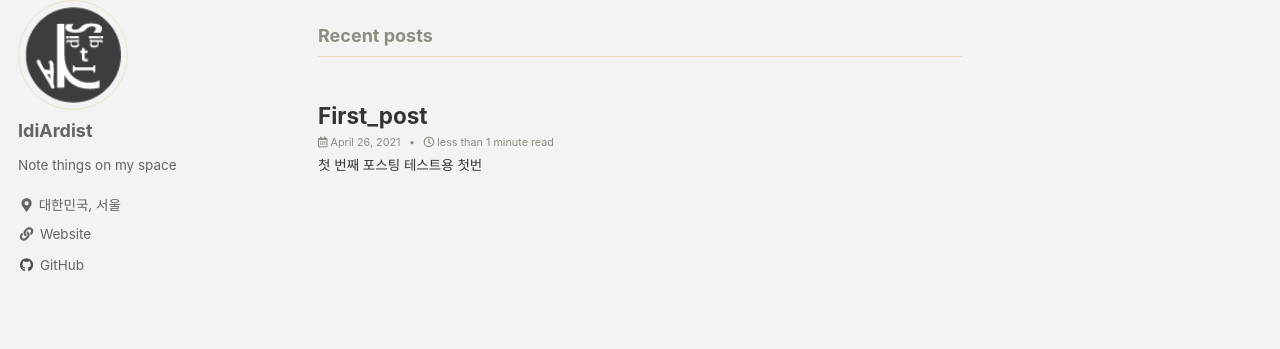
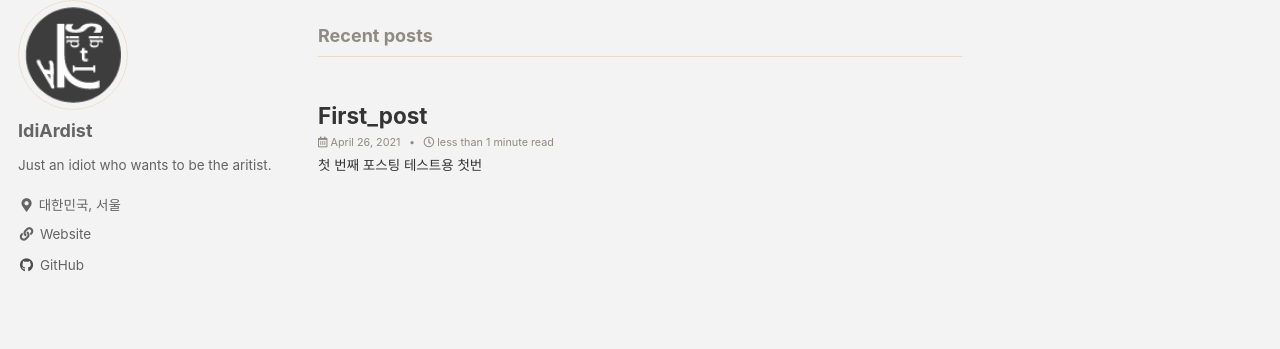
Before and after one commit to peterjhpark1205/peterjhpark1205.github.io, a Jekyll site: the page built from index.html, in a window 1280 px wide. Shown: the part 91-440 px from the top of the page. Built offline with Jekyll 4.4.1, drawn with Linux system fonts in a browser that asks for light colours; cached includes are drawn as plain includes; the list of posts is cut into pages by our own code; comment, search, counter and statistics services are not loaded; a style sheet for code colours, icons or effects is not loaded.

Commit message:
Update _config.yml

```diff
--- a/_config.yml
+++ b/_config.yml
@@ -103,7 +103,7 @@
 author:
   name             : "IdiArdist"
   avatar           : "/assets/images/profile_photo.png" # path of avatar image, e.g. "/assets/images/bio-photo.jpg"
-  bio              : "Note things on my space"
+  bio              : "Just an idiot who wants to be the aritist."
   location         : "대한민국, 서울"
   email            :
   links:
```
